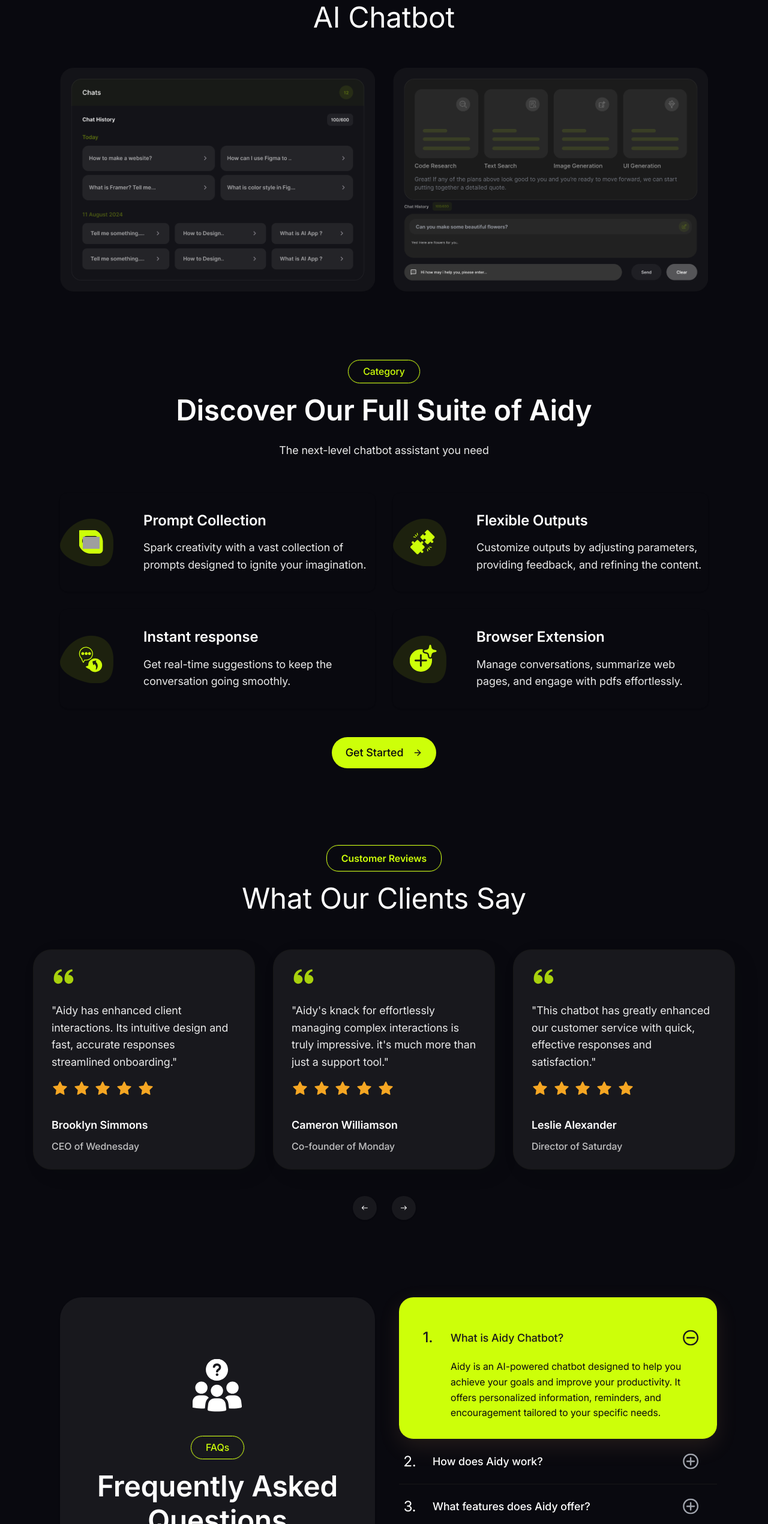
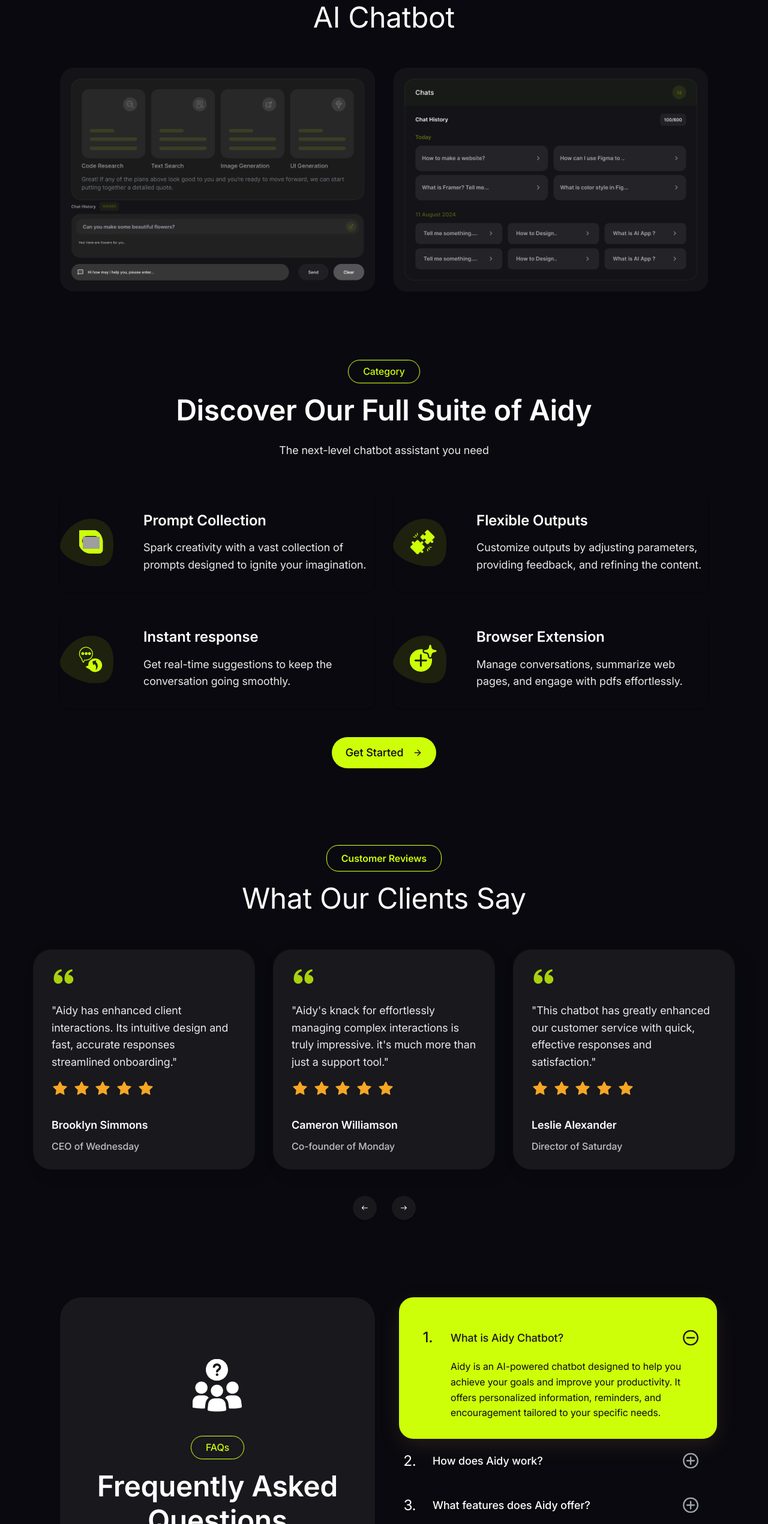
Before and after one commit to RanaMubashirTariq/Ai-Chatbot-page, a Next.js app: page / in a window 1280 px wide. Shown: the part 2565-5106 px from the top of the page at 60% size. Built offline with nearby package versions, Linux system fonts and the light colour scheme; grey boxes are pictures that could not be loaded.

Commit message:
final update

```diff
--- a/app/screens/CallToActionSection/CallToActionSection.tsx
+++ b/app/screens/CallToActionSection/CallToActionSection.tsx
@@ -33,7 +33,7 @@ export default function CallToActionSection  ()  {
 
           <div className="flex items-start gap-4 max-[365px]:flex-col max-[365px]:gap-[12px] max-[365px]:items-center max-[365px]:justify-center max-[365px]:w-[100%]">
             <Button className="w-[174px] h-[52] max-[767px]:w-[140px] max-[767px]:h-10 cursor-pointer transform transition-transform duration-300 hover:scale-90  max-[365px]:w-full px-6 py-[15px] bg-[#cdff09] hover:bg-[#ccff09]/90 rounded-[58px]  ">
-              <span className="font-medium font-['Inter'] text-[16px] leading-[120%] max-[767px]:text-[14px]">
+              <span className="font-medium font-['Inter'] text-[18px] leading-[120%] max-[767px]:text-[14px] text-[#09090f]">
                 Get Started
               </span>
               <img src='/arrow.svg' className="ml-2 w-4 h-4" />
@@ -43,7 +43,7 @@ export default function CallToActionSection  ()  {
 
               className="w-[189px] h-[52] max-[767px]:w-[140px] max-[767px]:h-10 cursor-pointer transform transition-transform duration-300 hover:scale-90  max-[365px]:w-full px-6 py-[15px] rounded-[58px] border-[1.5px] border-solid border-[#eaeaea] hover:bg-[#eaeaea]/20"
             >
-              <span className="font-medium font-['Inter'] text-[16px] leading-[120%] max-[767px]:text-[14px] text-white">
+              <span className="font-medium font-['Inter'] text-[18px] leading-[120%] max-[767px]:text-[14px] text-white">
                 Request a Demo
               </span>
             </Button>
--- a/app/screens/FaqSection/FaqSection.tsx
+++ b/app/screens/FaqSection/FaqSection.tsx
@@ -87,7 +87,7 @@ export default function FaqSection  () {
       </Card>
 
       {/* Right side - FAQ accordion */}
-      <div className="flex flex-col gap-[30px] relative w-full max-w-[570px] h-[587px] max-[1250px]:max-w-[100%] max-[1250px]:h-auto">
+      <div className="flex flex-col gap-[30px] relative w-full max-w-[570px] h-[587px] max-[1250px]:max-w-[100%] max-[1250px]:h-auto ">
         <Accordion
           type="single"
           collapsible
@@ -103,11 +103,11 @@ export default function FaqSection  () {
                 value={item.id}
                 className={
                   isOpen
-                    ? "bg-[#cdff09] rounded-3xl shadow-[0px_12px_36px_#e19f6d1f] p-[30px]"
-                    : "mb-0"
+                    ? "bg-[#cdff09] rounded-3xl shadow-[0px_12px_36px_#e19f6d1f] p-[30px] border-none "
+                    : "mb-0 border-none"
                 }
               >
-                <AccordionTrigger className="flex justify-between items-center gap-5 py-0 px-0 [&>svg]:hidden">
+                <AccordionTrigger className="flex justify-between items-center gap-5 py-0 px-0 [&>svg]:hidden hover:no-underline">
                   <div className="flex items-center gap-5 py-4 relative max-[1100px]:w-[100%] max-[500px]:gap-2 max-[340px]:pr-8">
                     <span
                       className={`flex justify-center items-center w-9 h-[43px] max-[500px]:w-5 max-[500px]:h-5 mt-[-1.00px] font-['Inter'] text-[24px] max-[1100px]:text-[18px] underline-none text-center tracking-[0] leading-[130%] whitespace-nowrap ${isOpen ? "font-medium text-[#18181d]" : "font-normal text-white"} max-[1250px]:text-[20px] max-[1250px]:leading-[120%] max-[1000px]:text-[18px] max-[1000px]:leading-[120%] max-[767px]:text-[16px] max-[680px]:leading-[120%] max-[360px]:w-[20px] max-[360px]:h-[30px]`}
--- a/app/screens/FeaturesSection/FeaturesSection.tsx
+++ b/app/screens/FeaturesSection/FeaturesSection.tsx
@@ -19,11 +19,11 @@ export default function FeaturesSection  () {
       </div>
              <div className="flex items-center justify-between gap-[30px] w-full max-[500px]:flex-col max-[500px]:gap-5 ">
                    <div className="w-full max-w-[570px] h-auto">
-                        <img src="featuresSection-left.png" className="w-full h-full object-contain cursor-zoom-in" alt="" />
+                        <img src="featuresSection-right.png" className="w-full h-full object-contain cursor-zoom-in" alt="" />
                    </div>
 
                    <div className="w-full max-w-[570px] h-auto">
-                        <img src="featuresSection-right.png" className="w-full h-full object-contain cursor-zoom-in" alt="" />
+                   <img src="featuresSection-left.png" className="w-full h-full object-contain cursor-zoom-in" alt="" />
                    </div>
              </div>
     </section>
--- a/app/screens/FooterSection/FooterSection.tsx
+++ b/app/screens/FooterSection/FooterSection.tsx
@@ -1,3 +1,4 @@
+'use client'
 import React from "react";
 import { ArrowRightIcon } from "lucide-react";
 import { Button } from "../../components/ui/button";
--- a/app/screens/HeroSection/HeroSection.tsx
+++ b/app/screens/HeroSection/HeroSection.tsx
@@ -14,6 +14,7 @@ export default function HeroSection  () {
   const [menuOpen, setMenuOpen] = useState(false);
   const [City, setToCity] = useState("Pages");
   const [scrolled, setScrolled] = useState(false);
+const [openDropdown, setOpenDropdown] = useState<string | null>(null);
 
 
 
@@ -41,6 +42,8 @@ export default function HeroSection  () {
     { name: "Pricing", id:'pricing' , hasDropdown: false },
     { name: "Contact Us", id:'contact' , hasDropdown: false },
   ];
+
+
 
   const CustomDropdown = ({
     options,
```
